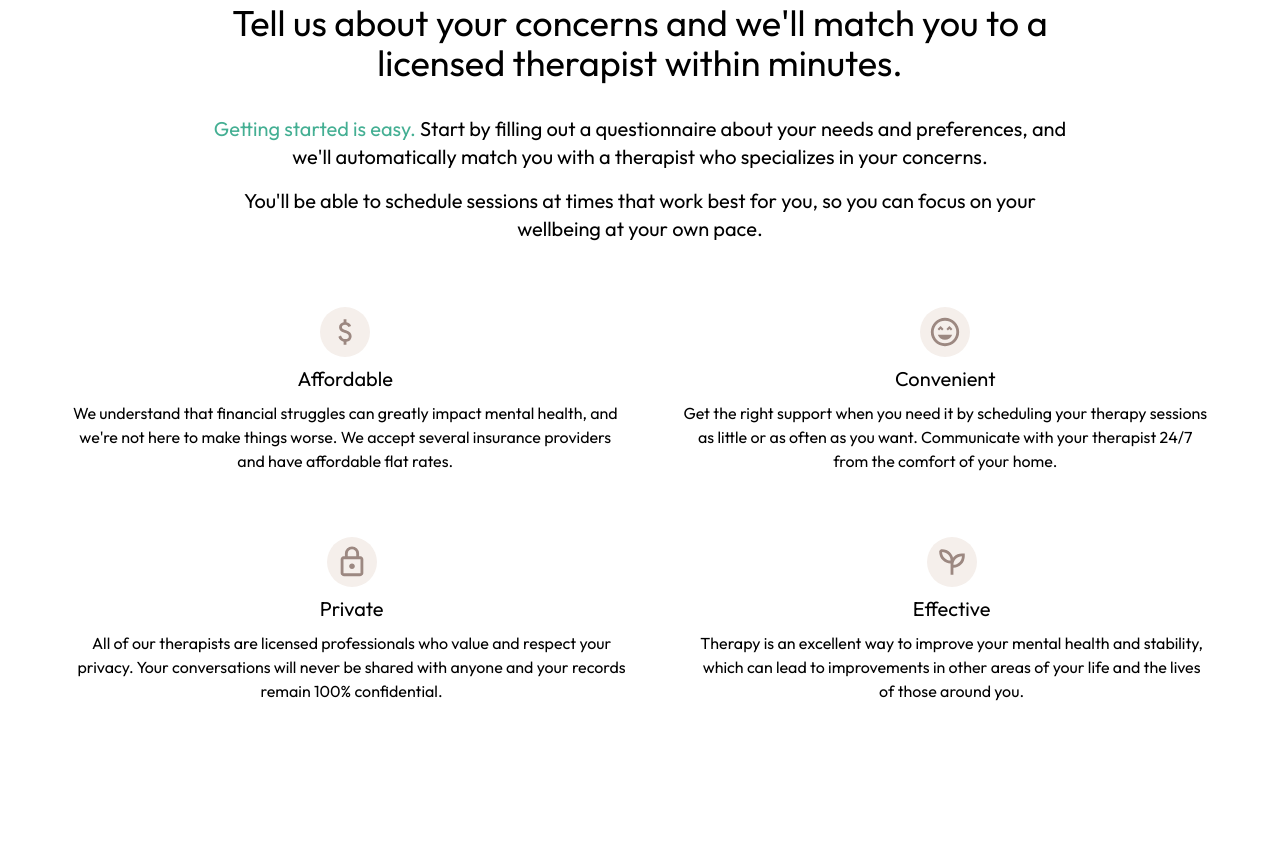
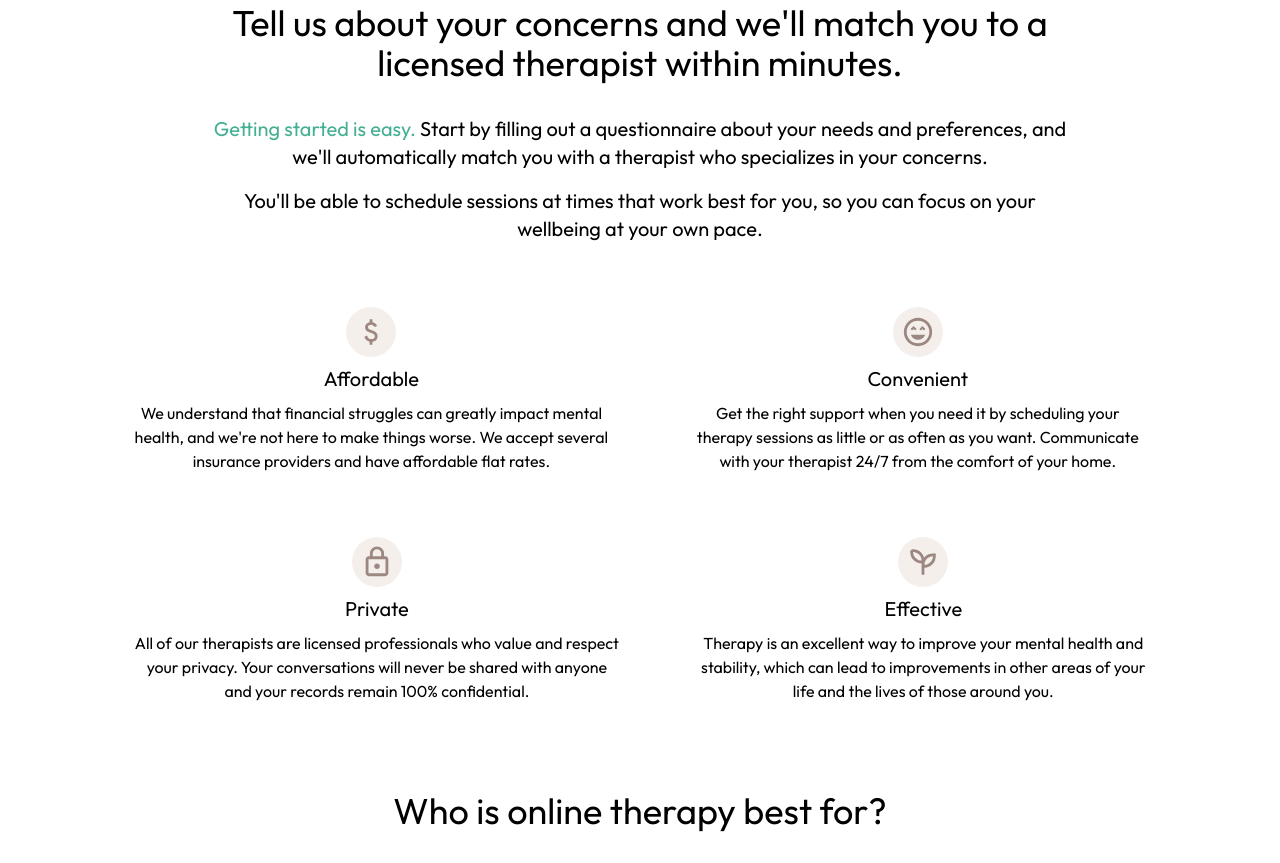
Before and after one commit to AdrianMaresDev/Thrive-Talk, a website: page src/index.html in a window 1280 px wide. Shown: the part 725-1588 px from the top of the page. Before the commit the page ends 1452 px from the top, so only its background shows below. Drawn offline with Linux system fonts and the light colour scheme.

Commit message:
adjusted spacing

```diff
--- a/src/custom.css
+++ b/src/custom.css
@@ -6,8 +6,17 @@ header li:hover {
     text-decoration-color: #44AF93;
 }
 
+.hover-button {
+    transition: color 0.2s ease;
+}
+
+.hover-button:hover {
+    color: #fff;
+}
+
 .info-cards {
-    gap: 4rem;
+    gap: 5rem;
+    max-width: 90%;
 }
 
 .info-cards span {
--- a/src/index.html
+++ b/src/index.html
@@ -49,7 +49,7 @@
                 </ul>
             </div>
             <div class="flex items-center gap-4">
-                <button class="bg-gradient-to-br from-lightBlue via-lightMint to-lightMint rounded-full py-2 px-4 whitespace-nowrap">Find a Therapist</button>
+                <button class="hover-button bg-gradient-to-br from-lightBlue via-lightMint to-lightMint rounded-full py-2 px-4 whitespace-nowrap">Find a Therapist</button>
                 <svg id="menu-button" class="cursor-pointer md:hidden" xmlns="http://www.w3.org/2000/svg" height="30px" viewBox="0 -960 960 960" width="30px" fill="#00000"><path d="M120-240v-80h720v80H120Zm0-200v-80h720v80H120Zm0-200v-80h720v80H120Z"/></svg>
                 <svg id="close-button" class="cursor-pointer hidden" xmlns="http://www.w3.org/2000/svg" height="30px" viewBox="0 -960 960 960" width="30px" fill="#00000"><path d="m256-200-56-56 224-224-224-224 56-56 224 224 224-224 56 56-224 224 224 224-56 56-224-224-224 224Z"/></svg>
             </div>
@@ -66,7 +66,7 @@
                 <p class="md:w-[80%] pb-4 text-xl">At Thrive Talk, we believe that therapy should be accessible and affordable to everyone - without any stigma attached.</p>
                 <p class="md:w-[80%] pb-4 text-xl">Join our network and get access to hundreds of licensed health professionals dedicated to providing you with personalized care and support.</p>
                 <p class="md:w-[80%] pb-8 text-xl">We've already helped thousands of people take control of their mental health and work towards nurturing themselves, and it's all 100% confidential.</p>
-                <button class="text-xl block mx-auto md:mx-0 bg-gradient-to-br from-lightBlue via-lightMint to-lightMint rounded-full py-2 px-4">Click Here to Get Started</button>
+                <button class="hover-button text-xl block mx-auto md:mx-0 bg-gradient-to-br from-lightBlue via-lightMint to-lightMint rounded-full py-2 px-4">Click Here to Get Started</button>
             </div>
             <img class="object-cover mx-auto md:mr-4 md:mt-8 lg:mt-0 max-h-[550px] w-[70%] md:w-[50%] rounded-2xl shadow-[15px_-15px_0_theme('colors.lightBlue')]" src="images/computer-vert.jpg" alt="woman using a laptop">
         </section>
@@ -82,8 +82,8 @@
 
             <!--Info Cards - Update Spacing Later-->
 
-            <section class="info-cards md:flex md:items-center md:justify-between px-12 mt-16">
-                <div class="flex flex-col items-center mb-12 md:mb-0">
+            <section class="info-cards md:flex items-center justify-center px-12 mt-16 mx-auto">
+                <div class="flex flex-col items-center justify-center mb-12 md:mb-0">
                     <svg class="bg-primaryBeige rounded-full p-2" xmlns="http://www.w3.org/2000/svg" height="50px" viewBox="0 -960 960 960" width="50px" fill="#9C8881"><path d="M441-120v-86q-53-12-91.5-46T293-348l74-30q15 48 44.5 73t77.5 25q41 0 69.5-18.5T587-356q0-35-22-55.5T463-458q-86-27-118-64.5T313-614q0-65 42-101t86-41v-84h80v84q50 8 82.5 36.5T651-650l-74 32q-12-32-34-48t-60-16q-44 0-67 19.5T393-614q0 33 30 52t104 40q69 20 104.5 63.5T667-358q0 71-42 108t-104 46v84h-80Z"/></svg>
                     <span class="text-xl">Affordable</span>
                     <p>We understand that financial struggles can greatly impact mental health, and we're not here to make things worse. We accept several insurance providers and have affordable flat rates.</p>
@@ -94,8 +94,8 @@
                     <p>Get the right support when you need it by scheduling your therapy sessions as little or as often as you want. Communicate with your therapist 24/7 from the comfort of your home.</p>
                 </div>
             </section>
-            <section class="info-cards md:flex md:items-center md:justify-between px-12 mt-16">
-                <div class="flex flex-col items-center mb-12 md:mb-0">
+            <section class="info-cards md:flex md:items-center md:justify-between px-12 mt-12 md:mt-16 mx-auto">
+                <div class="flex flex-col items-center justify-center mb-12 md:mb-0">
                     <svg class="bg-primaryBeige rounded-full p-2" xmlns="http://www.w3.org/2000/svg" height="50px" viewBox="0 -960 960 960" width="50px" fill="#9C8881"><path d="M240-80q-33 0-56.5-23.5T160-160v-400q0-33 23.5-56.5T240-640h40v-80q0-83 58.5-141.5T480-920q83 0 141.5 58.5T680-720v80h40q33 0 56.5 23.5T800-560v400q0 33-23.5 56.5T720-80H240Zm0-80h480v-400H240v400Zm240-120q33 0 56.5-23.5T560-360q0-33-23.5-56.5T480-440q-33 0-56.5 23.5T400-360q0 33 23.5 56.5T480-280ZM360-640h240v-80q0-50-35-85t-85-35q-50 0-85 35t-35 85v80ZM240-160v-400 400Z"/></svg>
                     <span class="text-xl">Private</span>
                     <p>All of our therapists are licensed professionals who value and respect your privacy. Your conversations will never be shared with anyone and your records remain 100% confidential.</p>
@@ -108,7 +108,9 @@
             </section>
         </section>
 
-
+        <section class="font-[Outfit]">
+            <h3 class="mt-16 text-4xl pb-8 text-center">Who is online therapy best for?</h3>
+        </section>
 
     </main>
 
```
